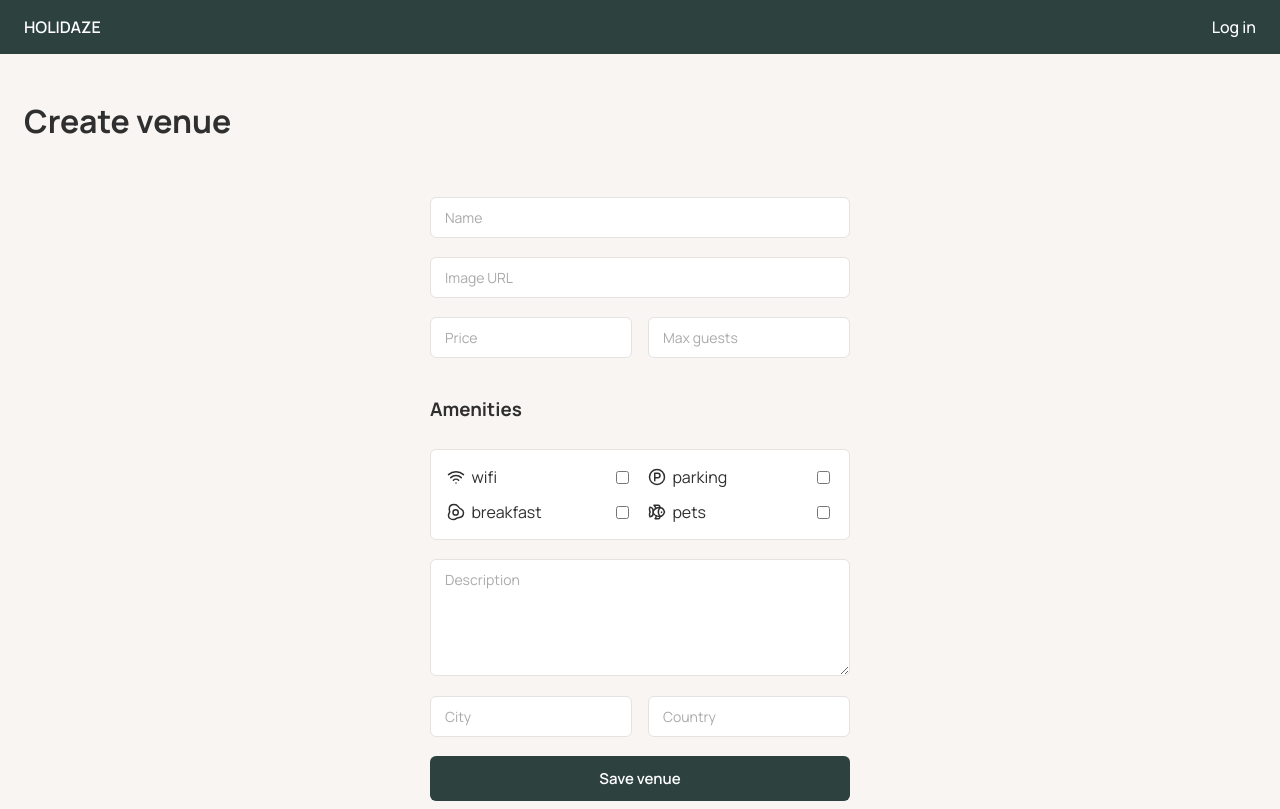
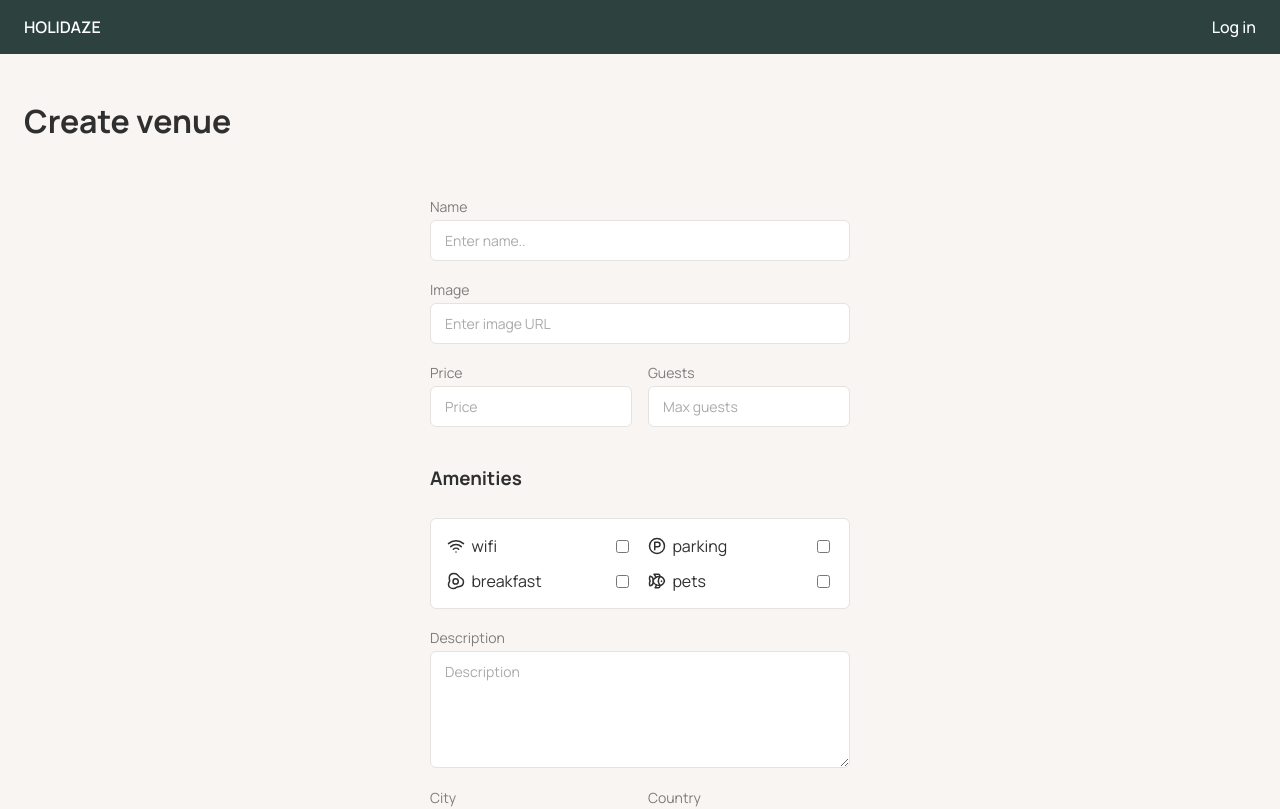
Before and after one commit to JarlErikMathiesen/project-exam-2-JarlErikMathiesen, a React (Vite) app: page /profile/create-venue in a window 1280 px wide. Shown: the top 809 px of the page. Built offline with nearby package versions, Linux system fonts and the light colour scheme.

Commit message:
added FormField as reusable ui component

```diff
--- /dev/null
+++ b/src/components/ui/FormField.jsx
@@ -0,0 +1,23 @@
+import styled from 'styled-components';
+
+export default function FormField({ label, children }) {
+  return (
+    <Wrapper>
+      {label && <Label>{label}</Label>}
+      {children}
+    </Wrapper>
+  );
+}
+
+const Wrapper = styled.div`
+  display: flex;
+  flex-direction: column;
+  flex: 1;
+`;
+
+const Label = styled.span`
+  font-size: 14px;
+  color: ${({ theme }) => theme.colors.text};
+  opacity: 0.6;
+  margin-bottom: 4px;
+`;
--- a/src/components/venue/VenueForm.jsx
+++ b/src/components/venue/VenueForm.jsx
@@ -3,6 +3,7 @@ import Input from '../ui/Input';
 import Button from '../ui/Button';
 import { amenities } from '../../utils/amenities';
 import styled from 'styled-components';
+import FormField from '../ui/FormField';
 
 export default function VenueForm({ initialData = {}, onSubmit, loading }) {
   const [name, setName] = useState('');
@@ -73,33 +74,37 @@ export default function VenueForm({ initialData = {}, onSubmit, loading }) {
   return (
     <FormWrapper>
       <FormInner onSubmit={handleSubmit}>
-        <Row>
+        <FormField label="Name">
           <Input
             value={name}
             onChange={(e) => setName(e.target.value)}
-            placeholder="Name"
+            placeholder="Enter name.."
           />
-        </Row>
-        <Row>
+        </FormField>
+        <FormField label="Image">
           <Input
             value={imageUrl}
             onChange={(e) => setImageUrl(e.target.value)}
-            placeholder="Image URL"
+            placeholder="Enter image URL"
           />
-        </Row>
+        </FormField>
         <Row>
+          <FormField label="Price">
             <Input
               type="number"
               value={price}
               onChange={(e) => setPrice(e.target.value)}
               placeholder="Price"
             />
+          </FormField>
+          <FormField label="Guests">
             <Input
               type="number"
               value={maxGuests}
               onChange={(e) => setMaxGuests(e.target.value)}
               placeholder="Max guests"
             />
+          </FormField>
         </Row>
         <AmenitiesTitle>Amenities</AmenitiesTitle>
         <AmenitiesBox>
@@ -120,7 +125,7 @@ export default function VenueForm({ initialData = {}, onSubmit, loading }) {
             ))}
           </AmenitiesGrid>
         </AmenitiesBox>
-        <Row>
+        <FormField label="Description">
           <Input
             as="textarea"
             rows={5}
@@ -128,19 +133,22 @@ export default function VenueForm({ initialData = {}, onSubmit, loading }) {
             onChange={(e) => setDescription(e.target.value)}
             placeholder="Description"
           />
-        </Row>
-
+        </FormField>
         <Row>
+          <FormField label="City">
             <Input
               value={city}
               onChange={(e) => setCity(e.target.value)}
               placeholder="City"
             />
+          </FormField>
+          <FormField label="Country">
             <Input
               value={country}
               onChange={(e) => setCountry(e.target.value)}
               placeholder="Country"
             />
+          </FormField>
         </Row>
         <Button type="submit" disabled={loading}>
           {loading ? 'Saving...' : 'Save venue'}
--- a/src/pages/HomePage.jsx
+++ b/src/pages/HomePage.jsx
@@ -6,7 +6,7 @@ import Input from '../components/ui/Input';
 import Button from '../components/ui/Button';
 import { MapPin, Calendar, PersonStanding } from 'lucide-react';
 import { isDateRangeBooked } from '../utils/date';
-import BookingCalendar from '../components/venue/BookingCalendar';
+import FormField from '../components/ui/FormField';
 
 const SearchSection = styled.div`
   padding: 1rem;
@@ -50,20 +50,6 @@ const VenueList = styled.div`
   @media (min-width: 1024px) {
     grid-template-columns: 1fr 1fr 1fr 1fr;
   }
-`;
-
-const Field = styled.div`
-  display: flex;
-  flex-direction: column;
-  justify-content: center;
-  flex: 1;
-`;
-
-const Label = styled.span`
-  font-size: 14px;
-  color: ${({ theme }) => theme.colors.text};
-  opacity: 0.6;
-  margin-bottom: 2px;
 `;
 
 export default function HomePage() {
@@ -145,8 +131,7 @@ export default function HomePage() {
     <>
       <SearchSection>
         <SearchCard>
-          <Field>
-            <Label>Location</Label>
+          <FormField label="Location">
             <Input
               icon={<MapPin size={16} />}
               placeholder="Place"
@@ -155,10 +140,9 @@ export default function HomePage() {
                 setSearchInput({ ...searchInput, location: e.target.value })
               }
             />
-          </Field>
+          </FormField>
 
-          <Field>
-            <Label>Check-in</Label>
+          <FormField label="Check-in">
             <Input
               icon={<Calendar size={16} />}
               type="date"
@@ -167,10 +151,9 @@ export default function HomePage() {
                 setSearchInput({ ...searchInput, dateFrom: e.target.value })
               }
             />
-          </Field>
+          </FormField>
 
-          <Field>
-            <Label>Check-out</Label>
+          <FormField label="Check-out">
             <Input
               icon={<Calendar size={16} />}
               type="date"
@@ -179,10 +162,9 @@ export default function HomePage() {
                 setSearchInput({ ...searchInput, dateTo: e.target.value })
               }
             />
-          </Field>
+          </FormField>
 
-          <Field>
-            <Label>Guests</Label>
+          <FormField label="Guests">
             <Input
               icon={<PersonStanding size={16} />}
               type="number"
@@ -192,7 +174,7 @@ export default function HomePage() {
                 setSearchInput({ ...searchInput, guests: e.target.value })
               }
             />
-          </Field>
+          </FormField>
 
           <ButtonWrapper>
             <Button onClick={handleSearch}>Search</Button>
--- a/src/pages/Login.jsx
+++ b/src/pages/Login.jsx
@@ -6,6 +6,7 @@ import { useNavigate } from 'react-router-dom';
 import { useAuth } from '../features/auth/useAuth';
 import Input from '../components/ui/Input';
 import Button from '../components/ui/Button';
+import FormField from '../components/ui/FormField';
 
 export default function Login() {
   const [email, setEmail] = useState('');
@@ -34,20 +35,22 @@ export default function Login() {
         <Title>Login</Title>
 
         <Form onSubmit={handleSubmit}>
+          <FormField label="Email">
             <Input
               type="email"
               placeholder="Email"
               value={email}
               onChange={(e) => setEmail(e.target.value)}
             />
-
+          </FormField>
+          <FormField label="Password">
             <Input
               type="password"
               placeholder="Password"
               value={password}
               onChange={(e) => setPassword(e.target.value)}
             />
-
+          </FormField>
           <Button type="submit">Log in</Button>
 
           <RegisterText>
--- a/src/pages/Register.jsx
+++ b/src/pages/Register.jsx
@@ -3,6 +3,7 @@ import styled from 'styled-components';
 import { registerUser } from '../api/auth';
 import Input from '../components/ui/Input';
 import Button from '../components/ui/Button';
+import FormField from '../components/ui/FormField';
 
 const Page = styled.div`
   min-height: 100vh;
@@ -98,6 +99,7 @@ export default function Register() {
         <Title>Register</Title>
 
         <Form>
+          <FormField label="Name">
             <Input
               type="text"
               name="name"
@@ -105,6 +107,8 @@ export default function Register() {
               value={form.name}
               onChange={handleChange}
             />
+          </FormField>
+          <FormField label="Email">
             <Input
               type="email"
               name="email"
@@ -112,6 +116,8 @@ export default function Register() {
               value={form.email}
               onChange={handleChange}
             />
+          </FormField>
+          <FormField label="Password">
             <Input
               type="password"
               name="password"
@@ -119,6 +125,7 @@ export default function Register() {
               value={form.password}
               onChange={handleChange}
             />
+          </FormField>
 
           <CheckboxRow>
             <Checkbox
```
Lines whose indentation alone changed are shown as unchanged.
